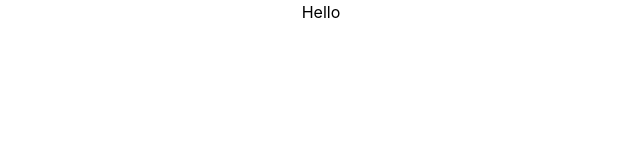
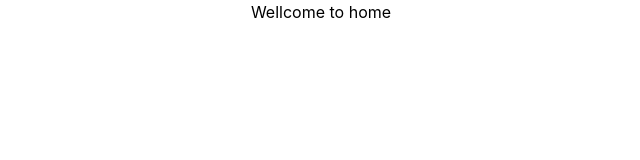
Before and after one commit to ZuhaibHunzai/avax-stacking, a React (Create React App) app: page / in a window 1280 px wide. Shown: the top 160 px of the page, without its empty margins (319-959 px from the left). Built offline with nearby package versions, Linux system fonts and the light colour scheme.

Commit message:
folder structure created

```diff
--- a/src/App.js
+++ b/src/App.js
@@ -1,9 +1,10 @@
 import "./App.css";
+import Homepage from "./pages/homepage";
 
 function App() {
   return (
     <div className="App">
-      <h1>Hello</h1>
+      <Homepage />
     </div>
   );
 }
--- /dev/null
+++ b/src/components/button.jsx
@@ -0,0 +1,5 @@
+const Button = ({ children }) => {
+  return <button className="">{children}</button>;
+};
+
+export default Button;
--- /dev/null
+++ b/src/pages/homepage.jsx
@@ -0,0 +1,5 @@
+import React from "react";
+
+export default function Homepage() {
+  return <div>Wellcome to home</div>;
+}
```
